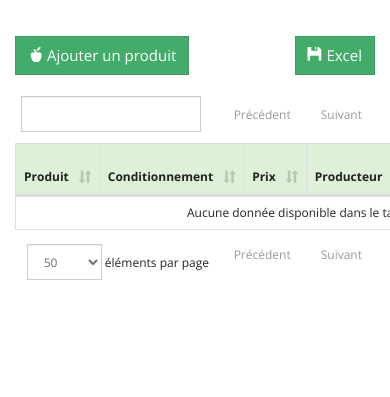
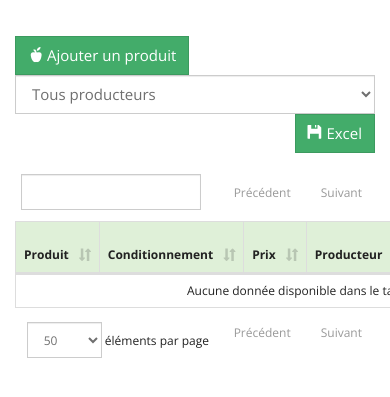
Before and after one commit to abouchereau/easyamap, a Symfony app: template templates/Product/index.html.twig in a window 390 px wide; the page is wider, and only the part inside the window is pictured. Shown: the part 45-442 px from the top of that part. Run offline with Twig, Linux system fonts and the light colour scheme; the template is opened without the code that fills it, so the values that code supplies are empty; some libraries are stand-ins or nearby versions; some web fonts are replaced.

Commit message:
filtre producteur dans la liste de produits

```diff
--- a/templates/Product/index.html.twig
+++ b/templates/Product/index.html.twig
@@ -4,13 +4,25 @@
 {% block body %}
 
 <div class="row">
+  <div class="col-md-4 col-md-offset-1">
+    <a href="{{ path('product_new') }}" class="btn btn-success"><span class="glyphicon glyphicon-apple"></span> Ajouter un produit</a>
+   </div>
+   <div class="col-md-3">
+    <select class="form-control" id="farm-choose">
+        <option value="">Tous producteurs</option>
+        {% for farm in farms %}
+            <option value="{{ farm }}">{{ farm }}</option>
+        {% endfor %}
+    </select>
+  </div>
+  <div class="col-md-3 text-right">
+   <a download="produits.xls" class="btn btn-success no-print" onclick="exportExcel(this);" data-toggle="tooltip" data-placement="bottom" title="Export Excel"><span class="glyphicon glyphicon-floppy-disk"></span> Excel</a>
+    </div>
+
+</div>
+<br />
+<div class="row">
   <div class="col-md-10 col-md-offset-1">
-          <div class="pull-right">
-          <a download="produits.xls" class="btn btn-success no-print" onclick="exportExcel(this);" data-toggle="tooltip" data-placement="bottom" title="Export Excel"><span class="glyphicon glyphicon-floppy-disk"></span> Excel</a>
-      </div>
-    <a href="{{ path('product_new') }}" class="btn btn-success"><span class="glyphicon glyphicon-apple"></span> Ajouter un produit</a>
-    <br />
-    <br />
     <table id="excel-table" class="table table-bordered sorttable">
         <thead>
             <tr class="success">
@@ -86,6 +98,13 @@ function exportExcel(elt) {
         return ExcellentExport.excel(elt, 'excel-table', 'Liste des produits',true);
     }
 }
+$(document).ready(()=>{
+
+    document.getElementById('farm-choose').addEventListener('change',e=>{
+        let text = e.target.options[e.target.selectedIndex].value;
+        dataTable.column( 3 ).search(text).draw();
+    });
+});
 </script>
 <script type="text/javascript" src="{{ asset('js/excellentexcel.js') }}"></script>
 {% endblock %}
```
Also changed, not shown: src/Controller/ProductController.php (+10 -0 lines).
